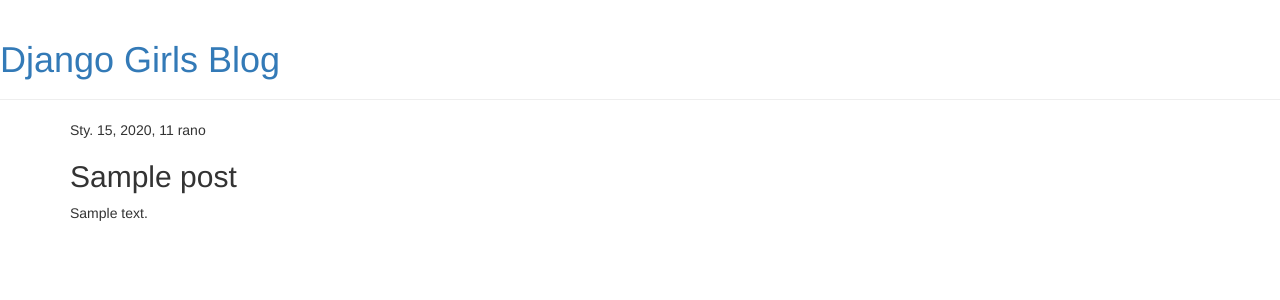
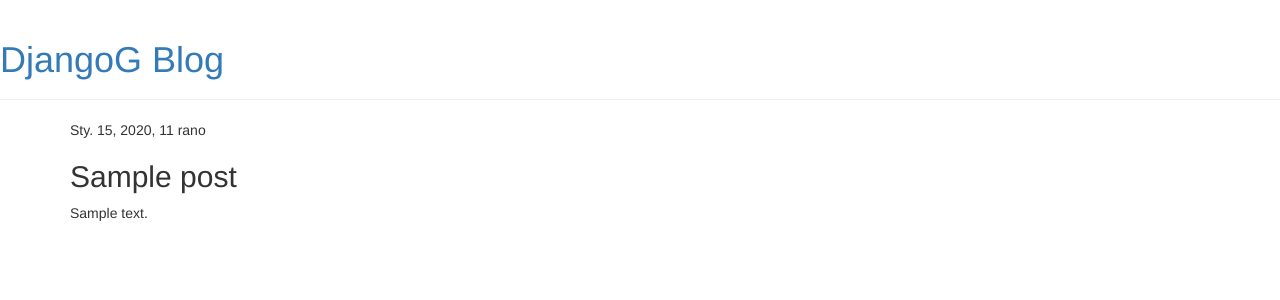
Before and after one commit to mjadamski/djangog, a Django app: page /post/1/ in a window 1280 px wide. Shown: the top 300 px of the page. Run offline with Django 3.2, Linux system fonts and the light colour scheme; tables that the repository leaves empty hold one stand-in row (values such as "Sample post"); some libraries are stand-ins or nearby versions.

Commit message:
poprawki w htmlu2

```diff
--- a/mysite/blog/templates/blog/base.html
+++ b/mysite/blog/templates/blog/base.html
@@ -9,7 +9,7 @@
     </head>
     <body>
         <div class="page-header">
-            <h1><a href="/">Django Girls Blog</a></h1>
+            <h1><a href="/">DjangoG Blog</a></h1>
         </div>
         <div class="content container">
             <div class="row">
```
